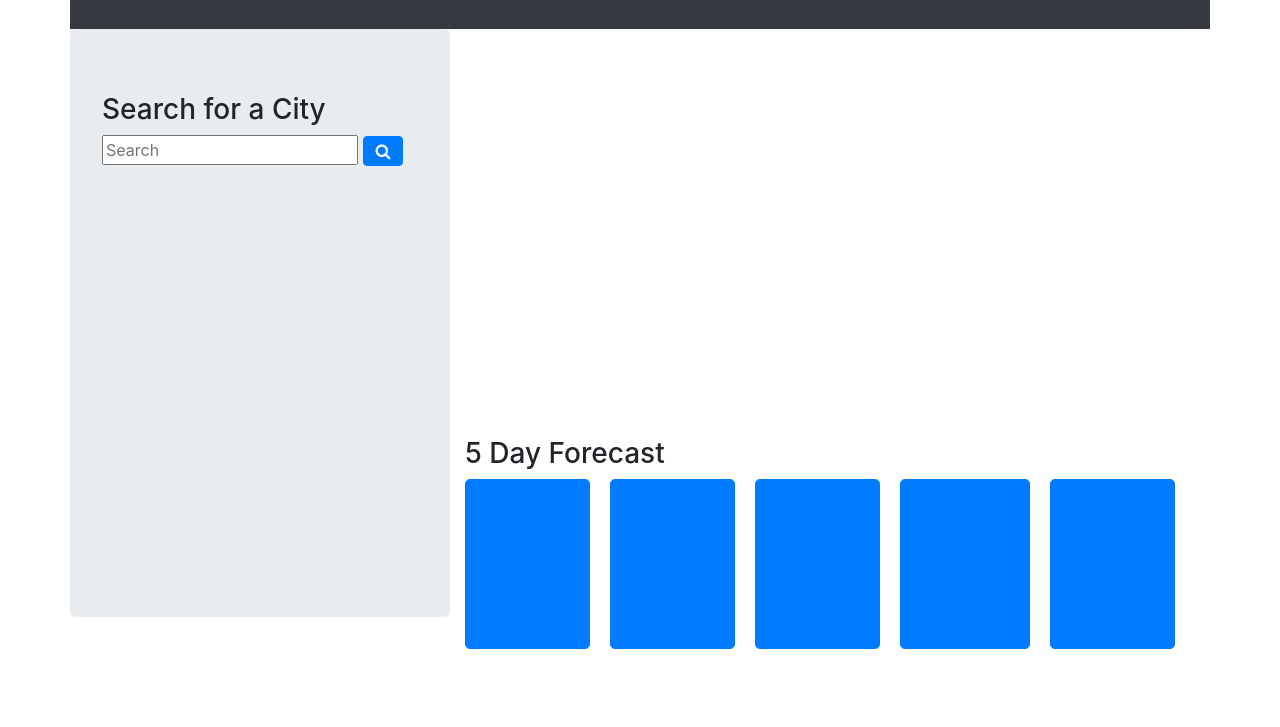
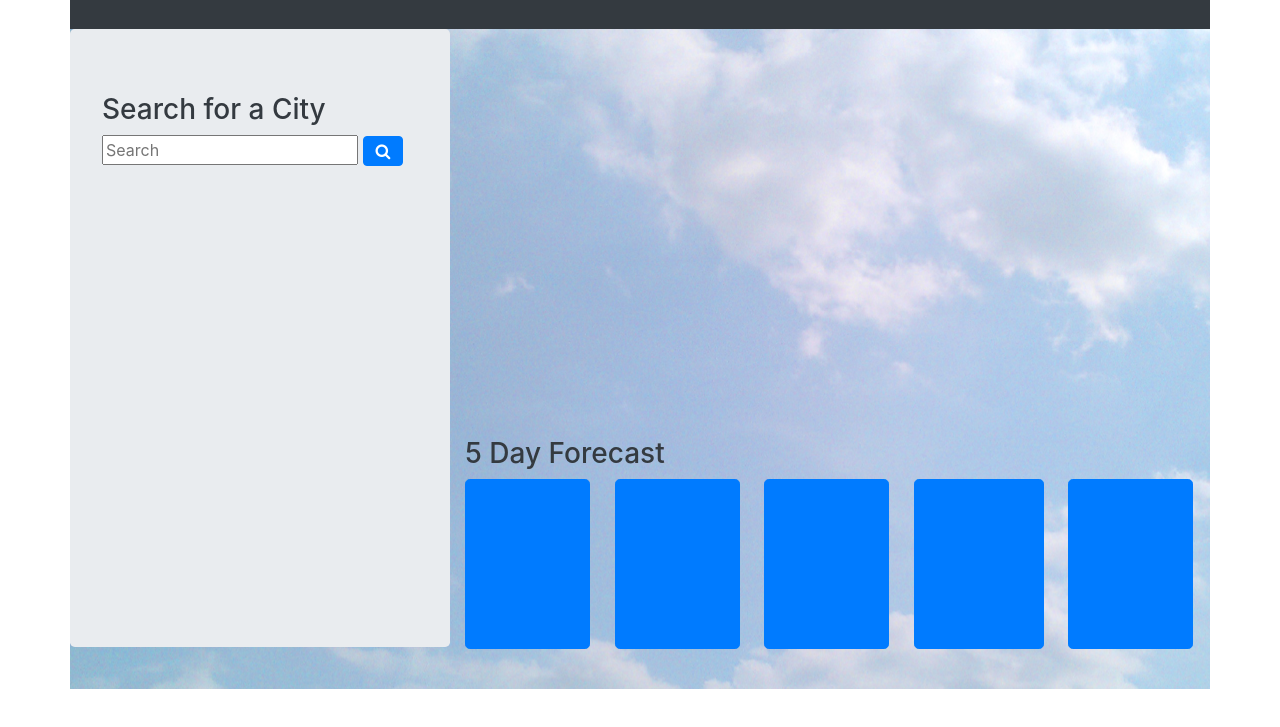
Before and after one commit to Jaliov/Weather-Map, a plain HTML site: page index.html in a window 1280 px wide. Shown: the part 71-798 px from the top of the page. Drawn offline with nearby package versions, Linux system fonts and the light colour scheme.

Commit message:
backgroundImg

```diff
--- a/index.html
+++ b/index.html
@@ -17,17 +17,17 @@
 
 <body>
 
-    <div class="container">
+    <div class="container text-dark">
         <div class="row">
             <div class="bg-dark col col-lg-12" style="height:100px;padding-top: 20px">
-                <h1 style="color:white;text-align: center;">Weather Dashboard</h1>
+                <h1 class = "text-center text-light">Weather Dashboard</h1>
             </div>
         </div>
 
         <div class="row">
 
             <div class="jumbotron col col-lg-4">
-                <h3>Search for a City</h3>
+                <h3 class = "text-dark">Search for a City</h3>
 
                 <input id="searchCity" type="text" placeholder="Search" class="city">
                 <button class="btn btn-primary fa fa-search" id="Searchbtn"></button>
@@ -41,9 +41,9 @@
             </div>
             <div class="col-lg-8" id="wrapper">
                 <table>
-                    <tr id="repeatTemp"></tr>
-                    <tr id="forecast"></tr>
-                    <div style="height: 400px;">
+                    <!--<tr id="repeatTemp"></tr>
+                    <tr id="forecast"></tr>-->
+                    <div style="height: 400px; padding-left: 20px;">
                         <h2 id="displayWeather"></h2>
                         <!--<span>&#8457;--></span><img id="iconDisplay" alt="">
                         <h4 id="temperature"></h4>
@@ -54,7 +54,7 @@
 
                     </div>
                     <h3>5 Day Forecast</h3>
-
+                    <div class="forecastCont">
                     <div type="text" class="btn btn-primary btn-lg"
                         style="width: 125px; height:170px; padding-left :10px; margin-right:20px">
                         <div id="dateDisplay1"></div>
@@ -99,18 +99,16 @@
                         <p id="field5"></p>
                         <p id="humid5"></p>
                     </div>
-
+                </div>
             </div>
         </div>
        </div>
     </div>
 
-   <script>
+  <script>
         var searchFor = document.querySelector("#Searchbtn")
         searchFor.addEventListener("click", submitForm)
     </script>
-
-
 
     </script>
     <script src="https://cdnjs.cloudflare.com/ajax/libs/moment.js/2.24.0/moment.min.js"></script>
--- a/style.css
+++ b/style.css
@@ -4,11 +4,10 @@ text-align: center;
 color: white;
 }
 
-/*
-{
-
-  font-size: 75%;
-}*/
+.container {
+  background-image: url('IMAG0064_light.jpg');
+  padding-bottom: 10px;
+}
 
 #field1, #field2, #field3, #field4, #field5, #humid1, #humid2, #humid3, #humid4, #humid5{
 
@@ -27,23 +26,7 @@ tr {
  background-color: rgb(240, 255, 254)
 }
 
+.forecastCont {
+  margin-bottom: 30px;
 
-
- /* .topnav input[type=text] {
-    padding: 6px;
-    margin-top: 8px;
-    font-size: 17px;
-    border: none;
-  }
-
-  .topnav .search-container button {
-    float: right;
-    padding: 6px 10px;
-    margin-top: 8px;
-    margin-right: 16px;
-    background: #ddd;
-    font-size: 17px;
-    border: none;
-    cursor: pointer;
-  }
-  */
+}
```
Also changed, not shown: IMAG0064.jpg (added), IMAG0064_light.jpg (added), IMAG0064_light_reverse.jpg (added).
